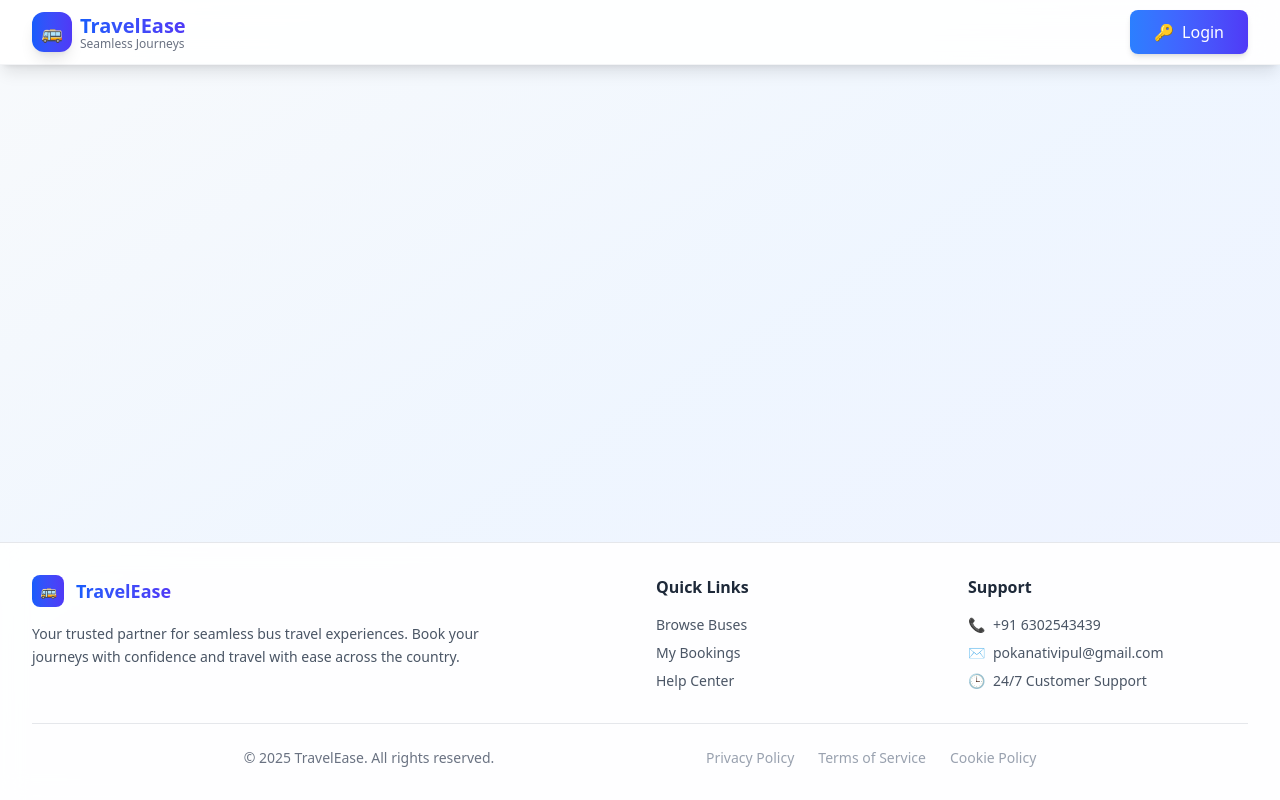
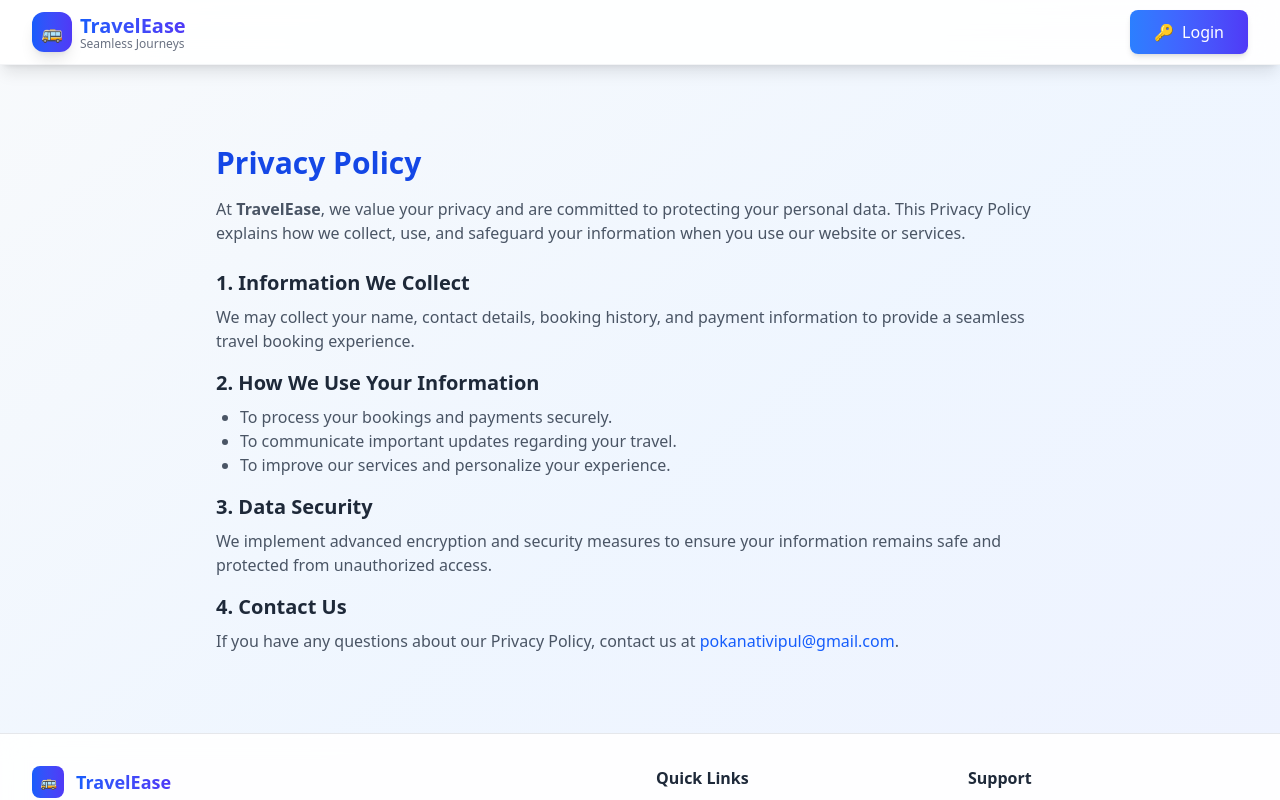
Before and after one commit to Vipulpokanati/Vtravels, a React (Vite) app: page /privacy-policy in a window 1280 px wide. Shown: the top 800 px of the page. Built offline with nearby package versions, Linux system fonts and the light colour scheme.

Commit message:
Added policy & help pages and updated App, Payment, and Wrapper components

```diff
--- a/src/App.jsx
+++ b/src/App.jsx
@@ -7,6 +7,10 @@ import BusSeats from './BusSeats';
 import Wrapper from './Wrapper';
 import UserBookings from './UserBookings';
 import Payment from './Payment';
+import PrivacyPolicy from './PrivacyPolicy';
+import TermsOfService from './TermsofService';
+import CookiePolicy from './CookiePolicy';
+import HelpCenter from './HelpCenter';
 
 function App() {
   const [token, setToken] = useState(localStorage.getItem('token'));
@@ -37,6 +41,10 @@ function App() {
         <Route path='/bus/:busId' element={<BusSeats token={token} userId={userId} />} />
         <Route path='/payment' element={<Payment token={token} userId={userId} />} />
         <Route path='/bookings' element={<UserBookings token={token} userId={userId} />} />
+        <Route path="/privacy-policy" element={<PrivacyPolicy />} />
+        <Route path="/terms-of-service" element={<TermsOfService />} />
+        <Route path="/cookie-policy" element={<CookiePolicy />} />
+        <Route path="/help-center" element={<HelpCenter />} />
       </Routes>
     </Wrapper>
   );
--- /dev/null
+++ b/src/CookiePolicy.jsx
@@ -0,0 +1,31 @@
+import React from "react";
+
+const CookiePolicy = () => {
+  return (
+    <div className="max-w-4xl mx-auto px-6 py-12 text-gray-800">
+      <h1 className="text-3xl font-bold text-blue-700 mb-4">Cookie Policy</h1>
+      <p className="text-gray-600 mb-6">
+        This Cookie Policy explains how <strong>TravelEase</strong> uses cookies and similar technologies to improve your browsing experience.
+      </p>
+
+      <h2 className="text-xl font-semibold mb-2">1. What Are Cookies?</h2>
+      <p className="text-gray-600 mb-4">
+        Cookies are small text files stored on your device that help us remember your preferences and improve site functionality.
+      </p>
+
+      <h2 className="text-xl font-semibold mb-2">2. How We Use Cookies</h2>
+      <ul className="list-disc ml-6 text-gray-600 mb-4">
+        <li>To keep you logged in during sessions.</li>
+        <li>To analyze site traffic and improve performance.</li>
+        <li>To personalize your user experience.</li>
+      </ul>
+
+      <h2 className="text-xl font-semibold mb-2">3. Managing Cookies</h2>
+      <p className="text-gray-600 mb-4">
+        You can disable cookies in your browser settings, but some parts of the website may not function properly without them.
+      </p>
+    </div>
+  );
+};
+
+export default CookiePolicy;
--- /dev/null
+++ b/src/HelpCenter.jsx
@@ -0,0 +1,44 @@
+import React from "react";
+import { Link } from "react-router-dom";
+
+const HelpCenter = () => {
+  return (
+    <div className="max-w-4xl mx-auto px-6 py-12 text-gray-800">
+      <h1 className="text-3xl font-bold text-blue-700 mb-6">Help Center</h1>
+      <p className="text-gray-600 mb-8">
+        Need assistance? We're here to help you with bookings, payments, and travel queries.
+      </p>
+
+      <div className="space-y-6">
+        <div>
+          <h2 className="text-xl font-semibold text-gray-800 mb-2">🚌 Booking Assistance</h2>
+          <p className="text-gray-600 mb-2">
+            You can easily browse and book buses using our intuitive interface.
+            Make sure to review seat availability and timings before confirming.
+          </p>
+          <Link to="/" className="text-blue-600 hover:underline">
+            Browse Buses →
+          </Link>
+        </div>
+
+        <div>
+          <h2 className="text-xl font-semibold text-gray-800 mb-2">💳 Payment Issues</h2>
+          <p className="text-gray-600">
+            If your payment failed or got deducted without a booking confirmation, contact our support team with your transaction details.
+          </p>
+        </div>
+
+        <div>
+          <h2 className="text-xl font-semibold text-gray-800 mb-2">📞 Contact Support</h2>
+          <ul className="text-gray-600">
+            <li>Email: <span className="text-blue-600 font-medium">pokanativipul@gmail.com</span></li>
+            <li>Phone: <span className="text-blue-600 font-medium">+91 6302543439</span></li>
+            <li>Support Hours: 24/7</li>
+          </ul>
+        </div>
+      </div>
+    </div>
+  );
+};
+
+export default HelpCenter;
--- a/src/Payment.jsx
+++ b/src/Payment.jsx
@@ -284,32 +284,35 @@ const Payment = ({ token, userId }) => {
           </p>
         </div>
 
-        {/* Coupon Input */}
 <div className="mb-6">
   <label className="block text-gray-600 mb-2 font-medium">
     Have a coupon?
   </label>
-          <div className="flex gap-2">
+
+  {/* Input + Button side by side */}
+  <div className="flex items-center gap-2">
     <input
       type="text"
       value={couponCode}
       placeholder="Enter coupon code"
       onChange={(e) => setCouponCode(e.target.value)}
-              className="flex-grow border border-gray-300 rounded-md p-2 focus:ring-2 focus:ring-blue-400 outline-none"
+      className="flex-grow border border-gray-300 rounded-md p-2 focus:ring-2 focus:ring-blue-400 outline-none min-w-0"
       disabled={processing}
     />
     <button
       onClick={applyCoupon}
-              className="bg-blue-600 text-white px-4 py-2 rounded-md hover:bg-blue-700 transition disabled:bg-gray-400"
+      className="shrink-0 bg-blue-600 text-white px-4 py-2 rounded-md hover:bg-blue-700 transition disabled:bg-gray-400"
       disabled={processing}
     >
       Apply
     </button>
   </div>
+
   {couponError && (
     <p className="text-red-500 text-sm mt-2">{couponError}</p>
   )}
 </div>
+
 
         {/* QR Code Section */}
         <div className="my-6 p-5 bg-gray-50 border border-gray-200 rounded-xl flex flex-col items-center gap-4 shadow-sm">
--- /dev/null
+++ b/src/PrivacyPolicy.jsx
@@ -0,0 +1,37 @@
+import React from "react";
+
+const PrivacyPolicy = () => {
+  return (
+    <div className="max-w-4xl mx-auto px-6 py-12 text-gray-800">
+      <h1 className="text-3xl font-bold text-blue-700 mb-4">Privacy Policy</h1>
+      <p className="text-gray-600 mb-6">
+        At <strong>TravelEase</strong>, we value your privacy and are committed to protecting your personal data. This Privacy Policy explains how we collect, use, and safeguard your information when you use our website or services.
+      </p>
+
+      <h2 className="text-xl font-semibold text-gray-800 mb-2">1. Information We Collect</h2>
+      <p className="text-gray-600 mb-4">
+        We may collect your name, contact details, booking history, and payment information to provide a seamless travel booking experience.
+      </p>
+
+      <h2 className="text-xl font-semibold text-gray-800 mb-2">2. How We Use Your Information</h2>
+      <ul className="list-disc ml-6 text-gray-600 mb-4">
+        <li>To process your bookings and payments securely.</li>
+        <li>To communicate important updates regarding your travel.</li>
+        <li>To improve our services and personalize your experience.</li>
+      </ul>
+
+      <h2 className="text-xl font-semibold text-gray-800 mb-2">3. Data Security</h2>
+      <p className="text-gray-600 mb-4">
+        We implement advanced encryption and security measures to ensure your information remains safe and protected from unauthorized access.
+      </p>
+
+      <h2 className="text-xl font-semibold text-gray-800 mb-2">4. Contact Us</h2>
+      <p className="text-gray-600">
+        If you have any questions about our Privacy Policy, contact us at{" "}
+        <span className="font-medium text-blue-600">pokanativipul@gmail.com</span>.
+      </p>
+    </div>
+  );
+};
+
+export default PrivacyPolicy;
--- /dev/null
+++ b/src/TermsOfService.jsx
@@ -0,0 +1,39 @@
+import React from "react";
+
+const TermsOfService = () => {
+  return (
+    <div className="max-w-4xl mx-auto px-6 py-12 text-gray-800">
+      <h1 className="text-3xl font-bold text-blue-700 mb-4">Terms of Service</h1>
+      <p className="text-gray-600 mb-6">
+        Welcome to <strong>TravelEase</strong>. By using our website and services, you agree to the following terms and conditions.
+      </p>
+
+      <h2 className="text-xl font-semibold mb-2">1. Booking Policy</h2>
+      <p className="text-gray-600 mb-4">
+        All bookings made through TravelEase are final. Please ensure your details are correct before confirming a booking.
+      </p>
+
+      <h2 className="text-xl font-semibold mb-2">2. User Responsibilities</h2>
+      <p className="text-gray-600 mb-4">
+        You agree not to misuse the platform, attempt unauthorized access, or engage in fraudulent activities.
+      </p>
+
+      <h2 className="text-xl font-semibold mb-2">3. Cancellations & Refunds</h2>
+      <p className="text-gray-600 mb-4">
+        Refunds and cancellations are subject to the policies of the respective bus operators.
+      </p>
+
+      <h2 className="text-xl font-semibold mb-2">4. Limitation of Liability</h2>
+      <p className="text-gray-600 mb-4">
+        TravelEase is not liable for delays, cancellations, or damages caused by third-party operators or force majeure events.
+      </p>
+
+      <p className="text-gray-600">
+        For questions, please contact us at{" "}
+        <span className="font-medium text-blue-600">support@travelease.com</span>.
+      </p>
+    </div>
+  );
+};
+
+export default TermsOfService;
--- a/src/Wrapper.jsx
+++ b/src/Wrapper.jsx
@@ -183,15 +183,22 @@ const Wrapper = ({ token, handlelogout, children }) => {
                     Browse Buses
                   </Link>
                 </li>
+            {token && (
                   <li>
-                  <Link to="/bookings" className="text-gray-600 hover:text-blue-600 transition-colors">
+                    <Link
+                      to="/bookings"
+                      className="text-gray-600 hover:text-blue-600 transition-colors"
+                    >
                       My Bookings
                     </Link>
                   </li>
+                )}
+
                 <li>
-                  <a href="#" className="text-gray-600 hover:text-blue-600 transition-colors">
+                  <Link to="/help-center" className="text-gray-600 hover:text-blue-600 transition-colors">
                     Help Center
-                  </a>
+                  </Link>
+
                 </li>
               </ul>
             </div>
@@ -222,22 +229,22 @@ const Wrapper = ({ token, handlelogout, children }) => {
               © {new Date().getFullYear()} TravelEase. All rights reserved.
             </p>
             <div className="flex space-x-6 mt-4 md:mt-0">
-              <a href="#" className="text-gray-400 hover:text-blue-600 transition-colors text-sm">
+              <Link to="/privacy-policy" className="text-gray-400 hover:text-blue-600 transition-colors text-sm">
                 Privacy Policy
-              </a>
-              <a href="#" className="text-gray-400 hover:text-blue-600 transition-colors text-sm">
+              </Link>
+              <Link to="/terms-of-service" className="text-gray-400 hover:text-blue-600 transition-colors text-sm">
                 Terms of Service
-              </a>
-              <a href="#" className="text-gray-400 hover:text-blue-600 transition-colors text-sm">
+              </Link>
+              <Link to="/cookie-policy" className="text-gray-400 hover:text-blue-600 transition-colors text-sm">
                 Cookie Policy
-              </a>
+              </Link>
             </div>
           </div>
         </div>
       </footer>
 
       {/* Custom CSS for animations */}
-      <style jsx>{`
+      <style>{`
   @keyframes slideDown {
     from {
       opacity: 0;
@@ -252,6 +259,7 @@ const Wrapper = ({ token, handlelogout, children }) => {
     animation: slideDown 0.3s ease-out;
   }
 `}</style>
+
     </div>
   );
 };
```
Lines whose indentation alone changed are shown as unchanged.
